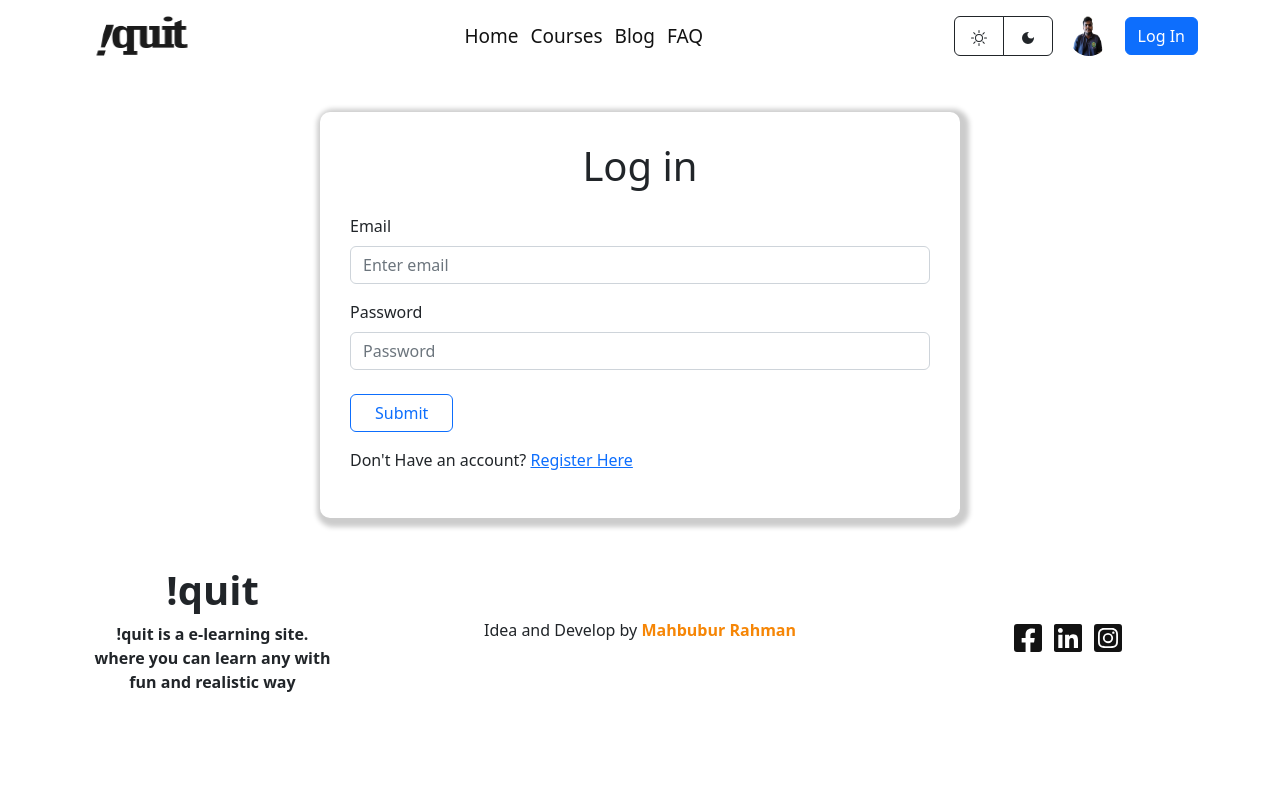
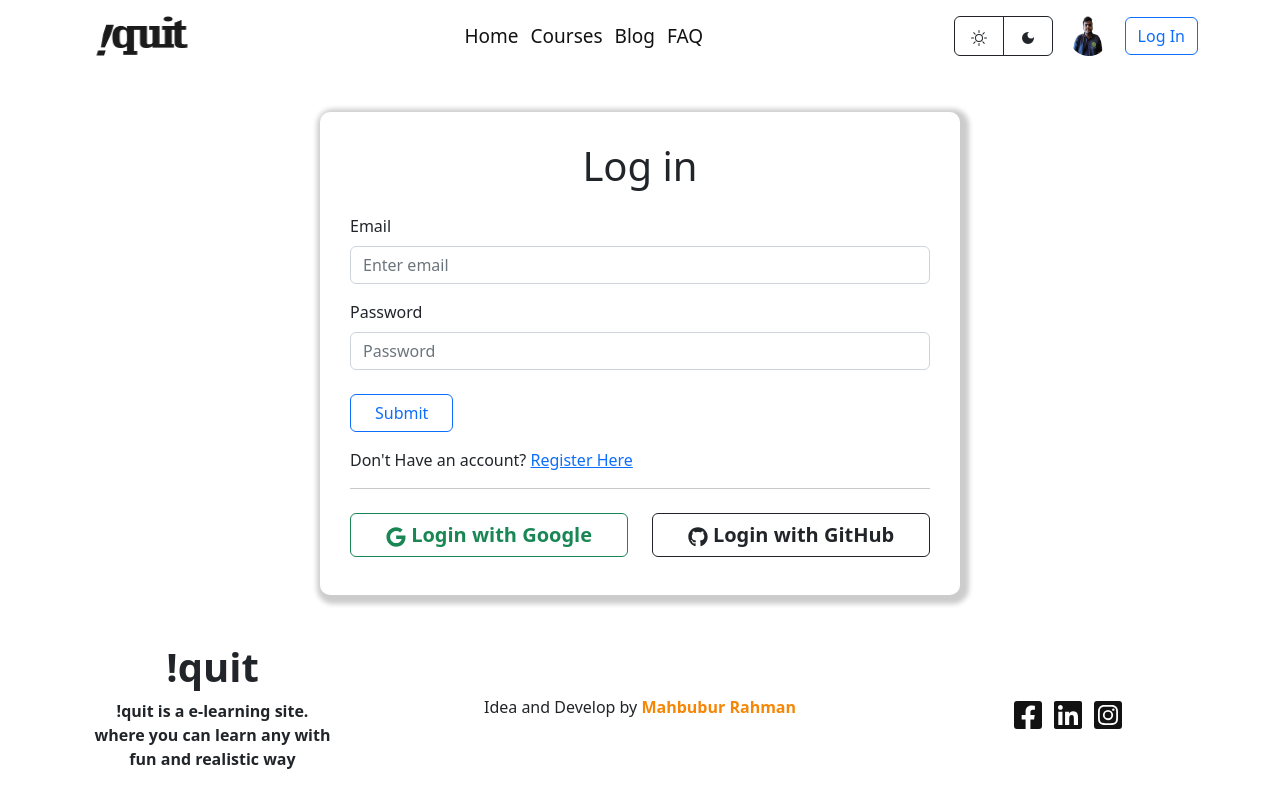
Before and after one commit to Mahabubur-Rahman-Mafi/quit, a React (Create React App) app: page /login in a window 1280 px wide. Built offline with nearby package versions, Linux system fonts and the light colour scheme.

Commit message:
button done

```diff
--- a/src/Login-Registration/Login.jsx
+++ b/src/Login-Registration/Login.jsx
@@ -1,8 +1,9 @@
 import React from 'react';
-import { Form } from 'react-bootstrap';
+import { Col, Form, Row } from 'react-bootstrap';
 import Button from "react-bootstrap/Button";
 import './logRes.css'
 import { Link } from 'react-router-dom';
+import { FaGithub, FaGoogle } from 'react-icons/fa';
 
 const Login = () => {
   const handleForm = (event) => {
@@ -26,7 +27,11 @@ const Login = () => {
 
           <Form.Group className="mb-3" controlId="formBasicPassword">
             <Form.Label>Password</Form.Label>
-            <Form.Control name="password" type="password" placeholder="Password" />
+            <Form.Control
+              name="password"
+              type="password"
+              placeholder="Password"
+            />
           </Form.Group>
           <Form.Group
             className="mb-3"
@@ -42,6 +47,32 @@ const Login = () => {
           <p>
             Don't Have an account? <Link to="/register">Register Here</Link>
           </p>
+
+          <hr></hr>
+          <Row>
+            <Col>
+              <Link>
+                <Button
+                  variant="outline-success"
+                  type="submit"
+                  className="mb-2 fs-5 fw-semibold mt-2 w-100"
+                >
+                  <FaGoogle></FaGoogle> Login with Google
+                </Button>
+              </Link>
+            </Col>
+            <Col>
+              <Link>
+                <Button
+                  variant="outline-dark"
+                  type="submit"
+                  className="mb-2 fs-5 fw-semibold mt-2 w-100"
+                >
+                  <FaGithub></FaGithub> Login with GitHub
+                </Button>
+              </Link>
+            </Col>
+          </Row>
         </Form>
       </div>
     );
--- a/src/Login-Registration/Registration.jsx
+++ b/src/Login-Registration/Registration.jsx
@@ -6,6 +6,7 @@ import "./logRes.css";
 import Col from "react-bootstrap/Col";
 import Row from "react-bootstrap/Row";
 import { Link } from "react-router-dom";
+import { FaGithub, FaGoogle } from "react-icons/fa";
 
 const Registration = () => {
   const handleForm = (event) => {
@@ -36,7 +37,11 @@ const Registration = () => {
                 />
               </Col>
               <Col>
-                <Form.Control type="text" name="name2" placeholder="Last name" />
+                <Form.Control
+                  type="text"
+                  name="name2"
+                  placeholder="Last name"
+                />
               </Col>
             </Row>
           </Form.Group>
@@ -68,12 +73,41 @@ const Registration = () => {
             <Form.Label>Photo Url</Form.Label>
             <Form.Control name="photo" type="text" placeholder="your url" />
           </Form.Group>
-          <Button variant="outline-primary" type="submit" className="mb-3 px-4 mt-2">
+          <Button
+            variant="outline-primary"
+            type="submit"
+            className="mb-3 px-4 mt-2"
+          >
             Register
           </Button>
           <p>
             Already, Have an account? <Link to="/login">Log in</Link>
           </p>
+          <hr></hr>
+          <Row>
+            <Col>
+              <Link>
+                <Button
+                  variant="outline-success"
+                  type="submit"
+                  className="mb-2 fs-5 fw-semibold mt-2 w-100"
+                >
+                  <FaGoogle></FaGoogle> SignUp with Google
+                </Button>
+              </Link>
+            </Col>
+            <Col>
+              <Link>
+                <Button
+                  variant="outline-dark"
+                  type="submit"
+                  className="mb-2 fs-5 fw-semibold mt-2 w-100"
+                >
+                  <FaGithub></FaGithub> SignUp with GitHub
+                </Button>
+              </Link>
+            </Col>
+          </Row>
         </Form>
       </div>
     </div>
--- a/src/Shared/Header.jsx
+++ b/src/Shared/Header.jsx
@@ -18,9 +18,15 @@ const Header = () => {
 
   const {user} = useContext(AuthContext)
     return (
-      <Navbar collapseOnSelect expand="lg" variant="light" bg="transparent" className='mt-2'>
+      <Navbar
+        collapseOnSelect
+        expand="lg"
+        variant="light"
+        bg="transparent"
+        className="mt-2"
+      >
         <Container>
-          <NavLink to='/'>
+          <NavLink to="/">
             <img
               src={logo}
               width="120"
@@ -49,8 +55,13 @@ const Header = () => {
 
               <div>
                 <img src={img} alt="" className="user-image-profile ms-3"></img>
-                <Link to='/login'>
-                  <Button className="ms-3">Log In</Button>
+                <Link to="/login">
+                  <Button
+                    variant="outline-primary"
+                    className="ms-3"
+                  >
+                    Log In
+                  </Button>
                 </Link>
               </div>
             </Nav>
```
Also changed, not shown: 1 other file (tests, documents, lock files or other folders).
